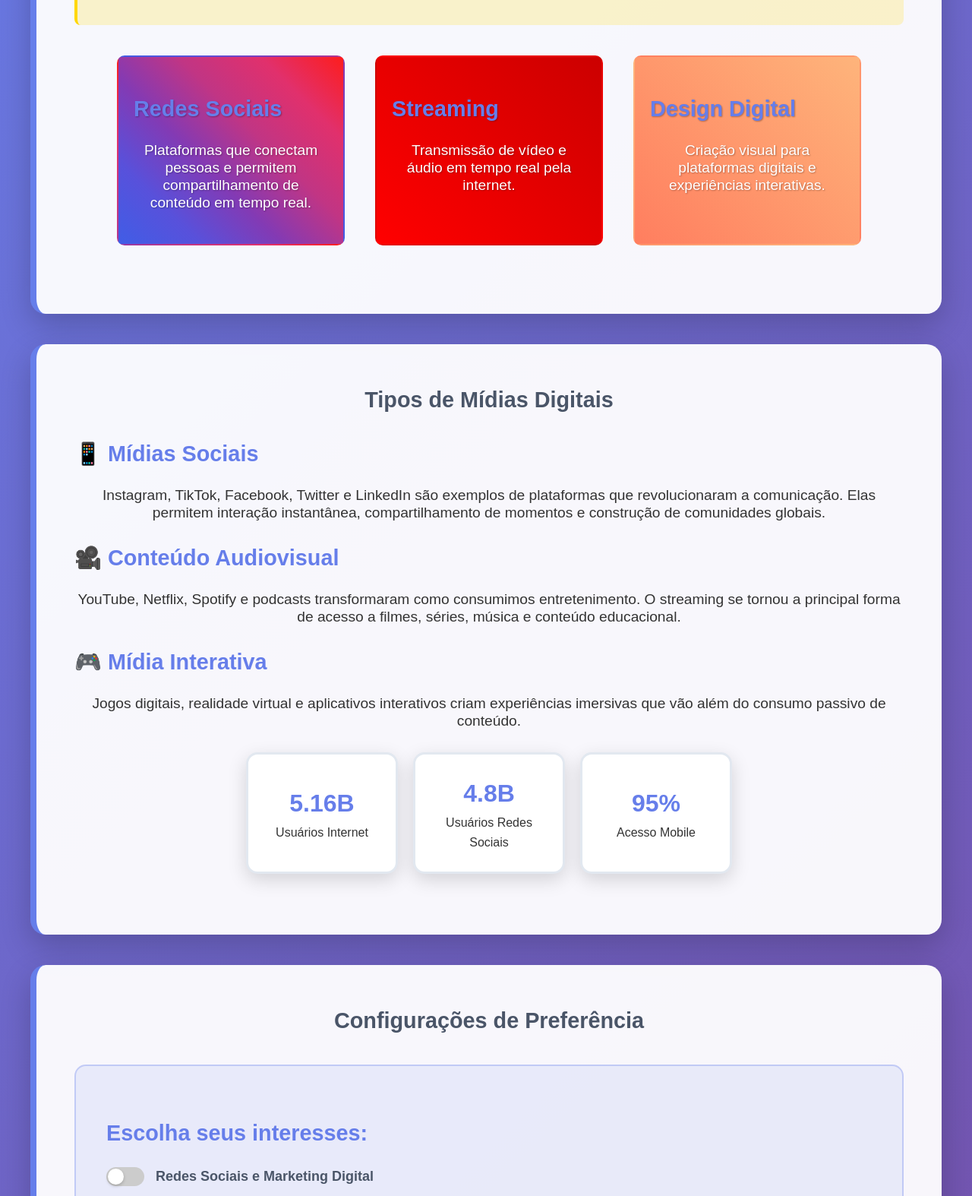
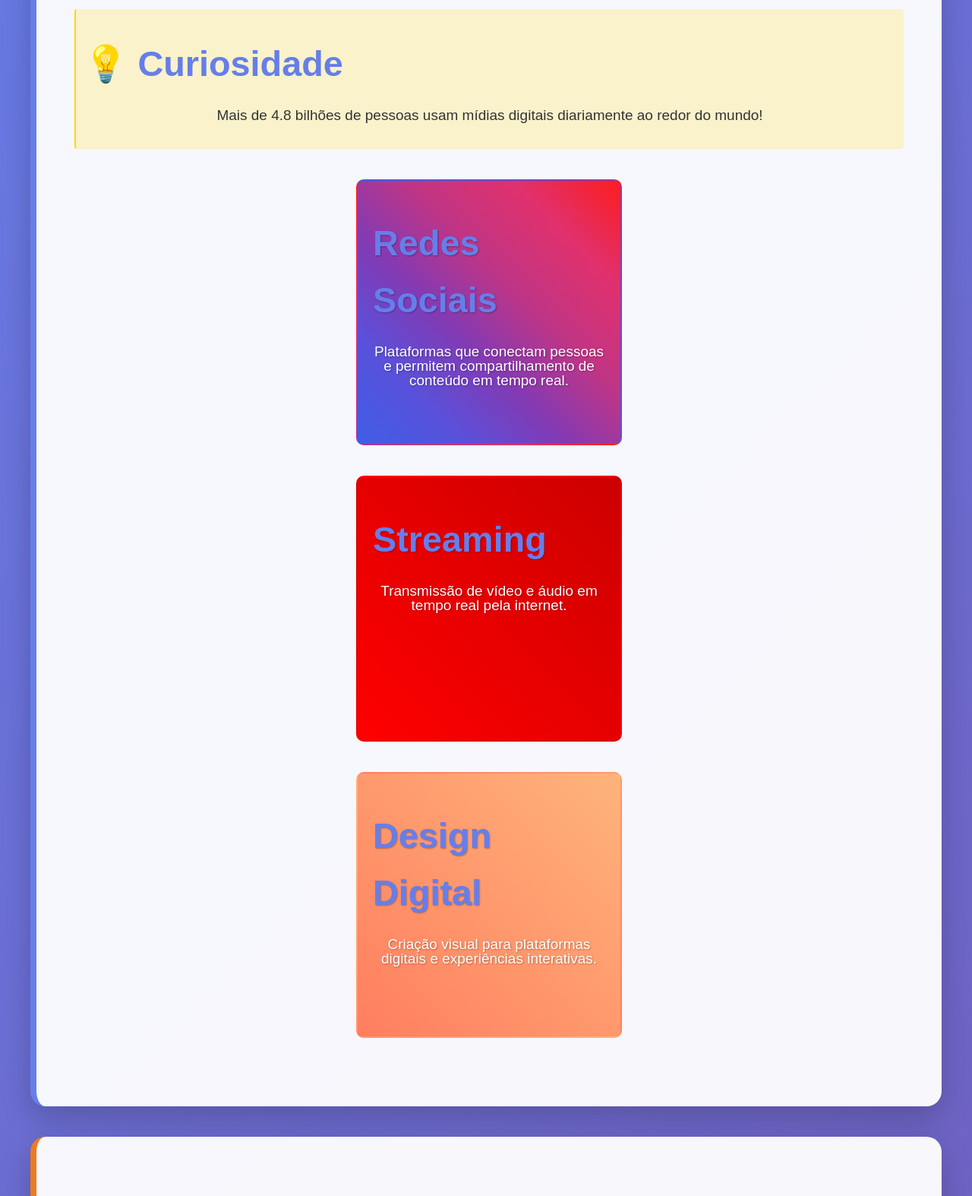
Before and after one commit to JulianaCOl/midias-digitais, a plain HTML site: page index.html in a window 1280 px wide. Shown: the part 668-2242 px from the top of the page at 76% size. Drawn offline with Linux system fonts and the light colour scheme.

Commit message:
alteração

```diff
--- a/index.html
+++ b/index.html
@@ -11,7 +11,7 @@
    <p>Explorando o Mundo Digital Moderno</p>
   </header>
   <main>
-   <section>
+   <section class="color-blue">
     <div class="floating-element">
      Atualizado 2025
     </div>
@@ -36,7 +36,7 @@
      </div>
     </div>
    </section>
-   <section>
+   <section class="color-orange">
     <h2>Tipos de Mídias Digitais</h2>
     <div>
      <h3>📱 Mídias Sociais</h3>
@@ -73,7 +73,7 @@
      </div>
     </div>
    </section>
-   <section>
+   <section class="color-green">
     <h2>Configurações de Preferência</h2>
     <div class="form-section">
      <h3>Escolha seus interesses:</h3>
@@ -89,7 +89,7 @@
      </div>
     </div>
    </section>
-   <section>
+   <section class="color-pink">
     <h2>O Futuro das Mídias Digitais</h2>
     <p>As mídias digitais continuam evoluindo rapidamente. Inteligência artificial, realidade aumentada, metaverso e blockchain estão moldando o futuro da comunicação digital.</p>
     <div class="container">
--- a/style.css
+++ b/style.css
@@ -2,6 +2,9 @@
     margin: 0;
     padding: 0;
     box-sizing: border-box;
+    font-size: 26px;
+
+
 }
 
 body {
@@ -50,12 +53,11 @@ section {
     padding: 50px;
     border-radius: 20px;
     box-shadow: 0 15px 40px rgba(0, 0, 0, 0.2);
-    border-left: 8px solid #667eea;
     position: relative;
 }
 
 h2 {
-    font-size: 1.8rem;
+    font-size: 2.8rem;
     color: #4a5568;
     margin-bottom: 10px;
     font-weight: bold;
@@ -70,26 +72,30 @@ h3 {
 }
 
 p {
-    font-size: 1.2rem;
-    margin-bottom: 14px;
+    font-size: 19px;
+    margin-bottom: 25px;
     text-align: center;
-    line-height: 1.2;
+    line-height: 1.0;
+
 }
 
 .container {
     display: flex;
     gap: 40px;
     margin: 40px 0;
-    justify-content: center;
-    align-items: flex-start;
+    align-items: center;
+    justify-content: space-evenly;
+    align-content: stretch;
+    flex-wrap: wrap;
+    flex-direction: column;
 }
 
 .card {
     background: linear-gradient(45deg, #f093fb 0%, #f5576c 100%);
     padding: 20px;
     border-radius: 10px;
-    width: 300px;
-    height: 250px;
+    width: 350px;
+    height: 350px;
     color: white;
     text-shadow: 1px 1px 2px rgba(0, 0, 0, 0.3);
     transition: transform 0.3s ease;
@@ -115,6 +121,9 @@ p {
     align-items: center;
     margin: 15px 0;
     gap: 15px;
+    align-content: center;
+    flex-wrap: wrap;
+    flex-direction: row;
 }
 
 input[type="checkbox"] {
@@ -160,15 +169,15 @@ label {
     font-weight: 600;
     color: #4a5568;
     cursor: pointer;
-    font-size: 18px;
+    font-size: 25px;
 }
 
 .highlight-box {
     background: rgba(255, 215, 0, 0.2);
-    padding: 20px;
-    border-radius: 8px;
-    border-left: 4px solid #ffd700;
-    margin: 20px 0;
+    padding: 10px;
+    border-radius: 4px;
+    border-left: 2px solid #ffd700;
+    margin: 10px 0;
 }
 
 .stats-container {
@@ -177,6 +186,9 @@ label {
     justify-content: center;
     align-items: center;
     margin: 30px 0;
+    align-content: flex-start;
+    flex-wrap: nowrap;
+    flex-direction: column;
 }
 
 .stat-box {
@@ -185,8 +197,8 @@ label {
     border-radius: 15px;
     text-align: center;
     box-shadow: 0 8px 25px rgba(0, 0, 0, 0.15);
-    width: 200px;
-    height: 160px;
+    width: 675px;
+    height: 240px;
     display: flex;
     flex-direction: column;
     justify-content: center;
@@ -195,7 +207,7 @@ label {
 }
 
 .stat-number {
-    font-size: 2rem;
+    font-size: 3rem;
     font-weight: bold;
     color: #667eea;
 }
@@ -207,7 +219,7 @@ label {
     background: rgba(48, 44, 44, 0.9);
     padding: 10px;
     border-radius: 20px;
-    font-size: 0.9rem;
+    font-size: 0.8rem;
     color: #fff;
     font-weight: 600;
     backdrop-filter: blur(5px);
@@ -228,3 +240,62 @@ label {
     background: linear-gradient(45deg, #ff7e5f, #feb47b);
     color: white;
 }
+
+.color-blue{
+
+    border-left: 8px solid #667eea;
+}
+
+.color-orange{
+
+border-left: 8px solid #ec7b1e;
+}
+
+.color-green{
+
+    border-left: 8px solid #3ddd6d;
+}
+
+.color-pink{
+
+    border-left: 8px solid #e649c4;
+}
+
+@media(max-width: 480px){
+    header{
+        padding: 15px;
+    }
+
+    header h1{
+        font-size: 20px;
+    }
+
+    header p{
+        font-size: 12px;
+    }
+
+    main{
+        margin: 20px auto;
+        padding: 0 10px;
+    }
+
+    .dispositivo-flex{
+        display: flex;
+        flex-direction: column;
+        align-items: center;
+
+
+    }
+
+    .container{
+    display: flex;
+    gap: 40px;
+    margin: 40px 0;
+    align-items: center;
+    justify-content: space-evenly;
+    align-content: stretch;
+    flex-wrap: wrap;
+    flex-direction: row;
+    }
+
+}
```
